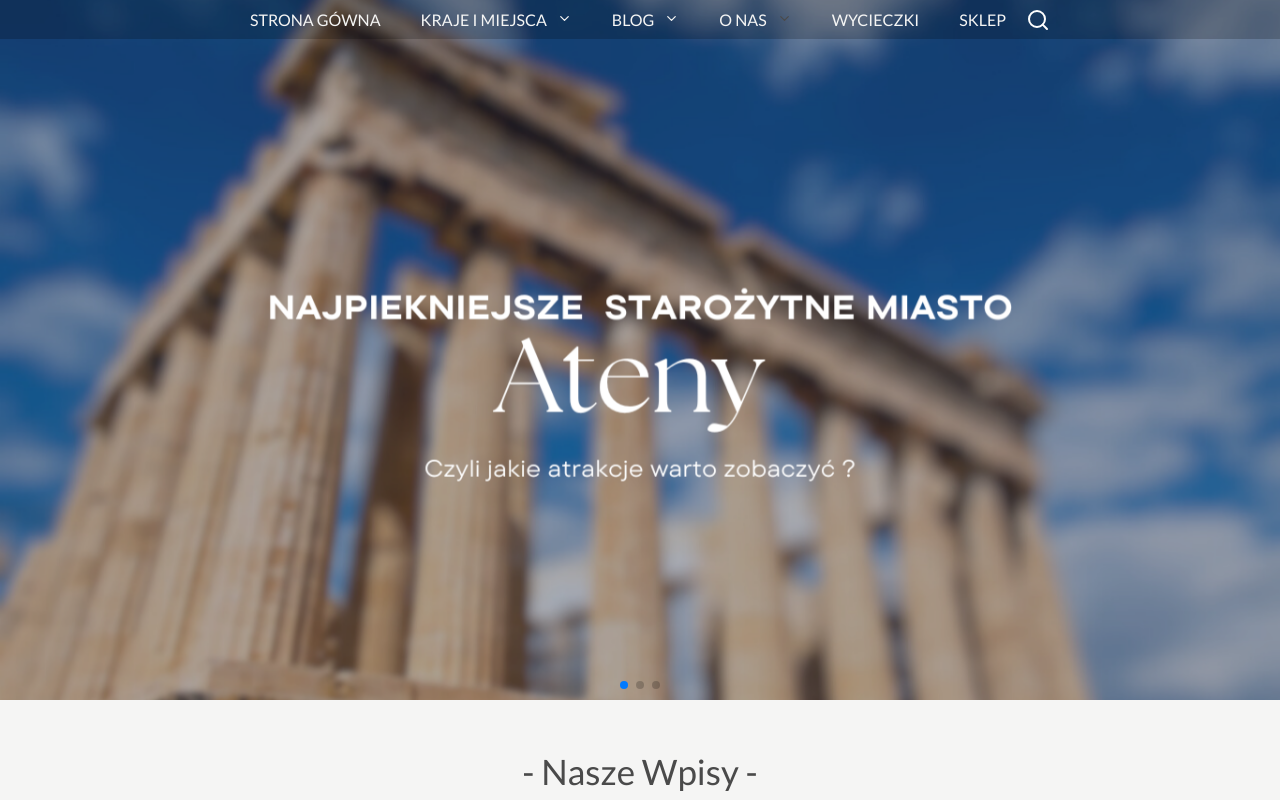
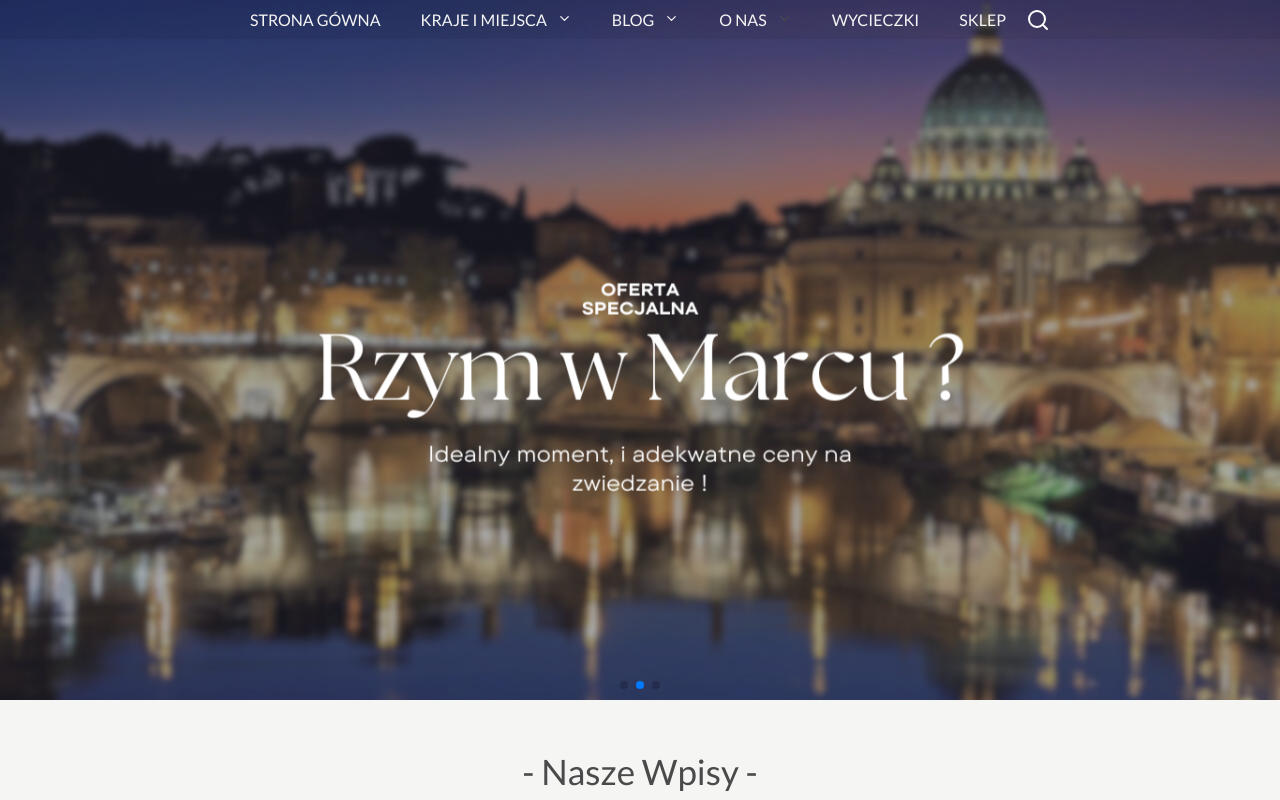
Before and after one commit to bartoszsmorawski/travel__blog, a Vue app: page / in a window 1280 px wide. Shown: the top 800 px of the page. Built offline with nearby package versions, Linux system fonts and the light colour scheme.

Commit message:
Change color in nav and change timer in sliderGalery.vue

```diff
--- a/src/components/molecules/DesktopMenu.vue
+++ b/src/components/molecules/DesktopMenu.vue
@@ -82,7 +82,7 @@
 <style scoped>
 
 nav {
-  background-color:#00000033;
+  background-color:#00000010;
   position: fixed;
   z-index: 10;
   justify-content: space-between;
--- a/src/components/organisms/SliderGalery.vue
+++ b/src/components/organisms/SliderGalery.vue
@@ -34,7 +34,7 @@
       clickable: true,
     },
     autoplay: {
-      delay: 10000,
+      delay: 3000,
       disableOnInteraction: false,
     },
   });
```
